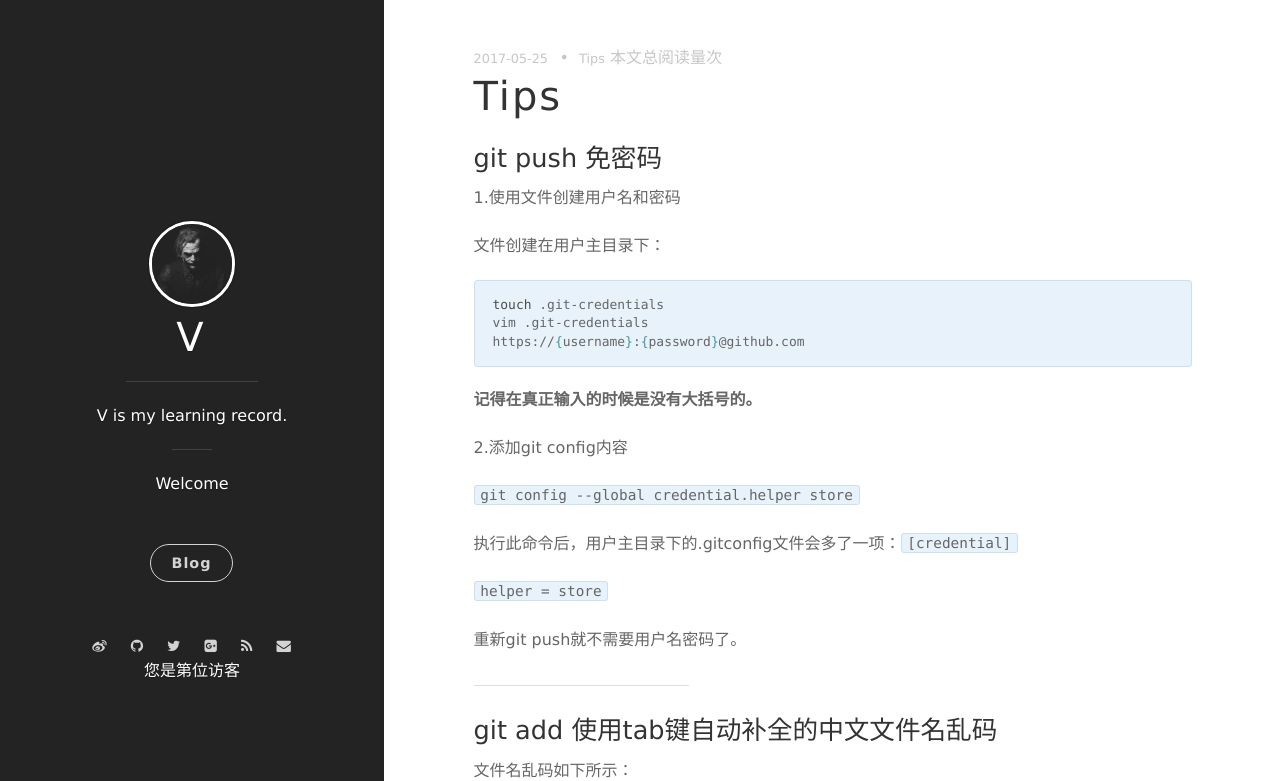
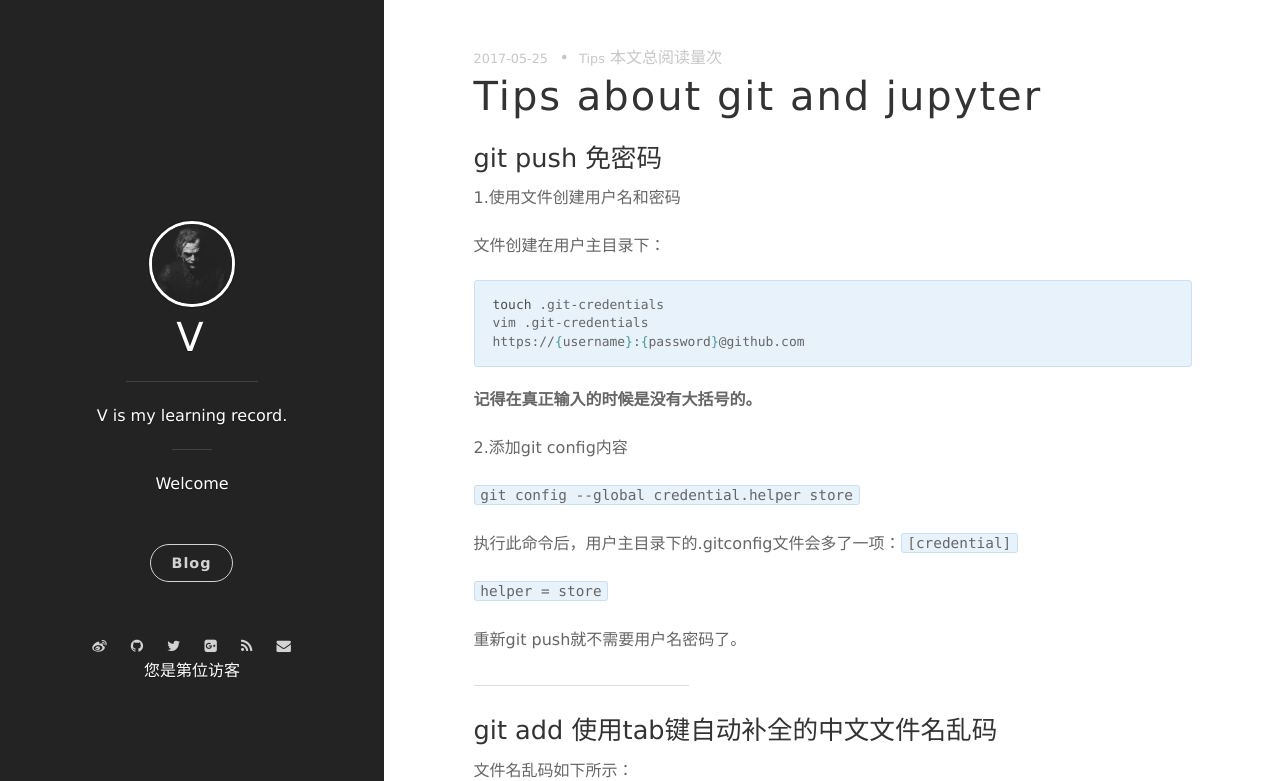
Before and after one commit to mrcwl/bryceyang.github.io, a Jekyll site: the page built from _posts/2017-05-25-Tips.markdown, in a window 1280 px wide and 900 px high, cut to the strip 0-781 px from the top of the window. Built offline with Jekyll 4.4.1, drawn with Linux system fonts in a browser that asks for light colours; nearby versions of some CDN libraries; comment, search, counter and statistics services are not loaded.

Commit message:
change title

```diff
--- a/_posts/2017-05-25-Tips.markdown
+++ b/_posts/2017-05-25-Tips.markdown
@@ -1,6 +1,6 @@
 ---
 layout: post
-title: Tips
+title: Tips about git and jupyter
 data: 2017-05-25 00:41:00.000000000 +9:00
 category: Tips
 tag: Tips
```
